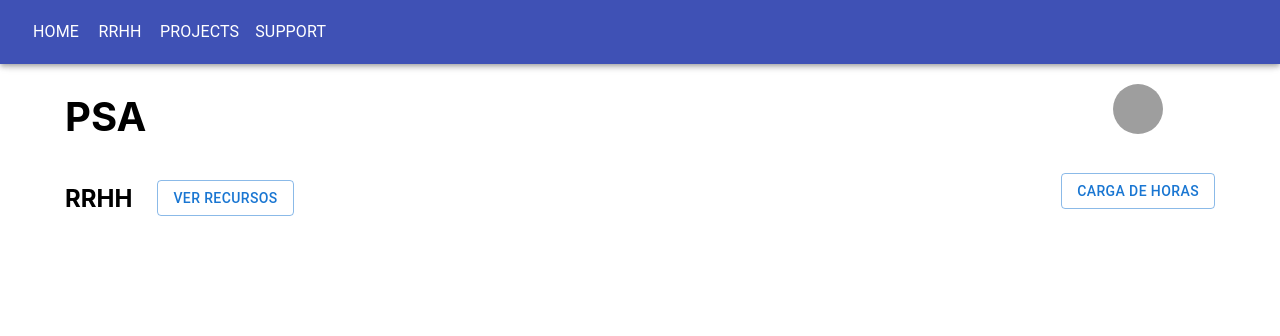
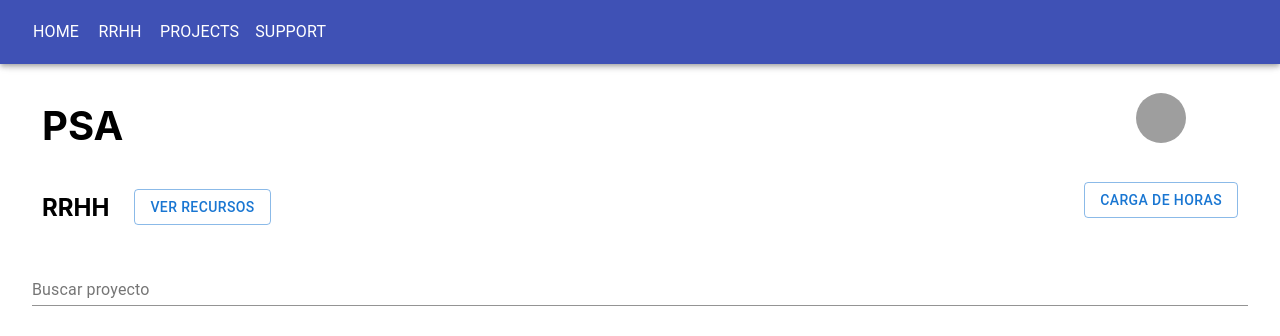
Before and after one commit to n-zu/aninfo_tribu_1_2022_1c, a Next.js app: page /rrhh in a window 1280 px wide. Shown: the top 336 px of the page. Built offline with nearby package versions, Linux system fonts and the light colour scheme; no server answers; grey boxes are pictures that could not be loaded.

Commit message:
Avances en el home de rrhh 	- Nuevo componente 	- Modificaciones en el componente Listbar

```diff
--- a/src/components/common/ListBar.tsx
+++ b/src/components/common/ListBar.tsx
@@ -7,9 +7,10 @@ type BarProps = {
   label: string;
   options: Options[];
   routeFunction: Function;
+  create?: boolean;
 };
 
-const ListBar = ({ handleNew, label, options, routeFunction }: BarProps) => {
+const ListBar = ({ handleNew, label, options, routeFunction, create }: BarProps) => {
   return (
     <div
       style={{
@@ -24,7 +25,7 @@ const ListBar = ({ handleNew, label, options, routeFunction }: BarProps) => {
         label={"Buscar " + label}
         routeFunction={routeFunction}
       />
-      <Button
+      {create ? <Button
         style={{
           whiteSpace: "nowrap",
           padding: "0 2em",
@@ -36,7 +37,8 @@ const ListBar = ({ handleNew, label, options, routeFunction }: BarProps) => {
         onClick={handleNew}
       >
         Crear {label}
-      </Button>
+      </Button> : <></>}
+
     </div>
   );
 };
--- /dev/null
+++ b/src/components/rrhh/LayoutHomeRRHH.tsx
@@ -0,0 +1,24 @@
+import React from 'react'
+import Avatar from '@mui/material/Avatar';
+import Button from '@mui/material/Button';
+
+const LayoutHomeRRHH = () => {
+  return (
+    <div><div style={{ padding: '10px', display: 'flex',justifyContent: 'space-between'}}>
+        <div style={{display: 'flex ',justifyContent: 'space-around', flexDirection: 'column'}}>
+        <h1 style={{fontSize: '40px'}}>PSA</h1>
+        <div style={{display: 'flex ', gap: '25px',alignItems: 'center'}}>
+            <h1 style={{fontSize: '24px'}}>RRHH</h1>
+            <Button sx={{}} href={"/rrhh/registro_de_horas/proyecto/tarea/recurso"} variant="outlined">Ver Recursos</Button>
+        </div>
+        </div>
+        <div style={{float: 'right',display: 'flex ', justifyContent: 'space-around', alignItems: 'center',flexDirection: 'column'}}>
+            <Avatar src="/broken-image.jpg" sx={{ width: 50, height: 50 }} />
+            <Button href={"/rrhh/registro_de_horas/proyecto"} variant="outlined">Carga de Horas</Button>
+        </div>
+    </div>
+  </div>
+  )
+}
+
+export default LayoutHomeRRHH
--- a/src/pages/projects/index.tsx
+++ b/src/pages/projects/index.tsx
@@ -17,6 +17,7 @@ const Projects: NextPage = () => {
         label="proyecto"
         options={projectsData.projects}
         routeFunction={routeToProject}
+        create={true}
       />
       <ProjectsList {...projectsData} />
       <NewProjectModal
--- a/src/pages/rrhh/index.tsx
+++ b/src/pages/rrhh/index.tsx
@@ -1,6 +1,10 @@
 import type { NextPage } from "next";
-import Avatar from '@mui/material/Avatar';
-import Button from '@mui/material/Button';
+import ListBar from "../../components/common/ListBar";
+import LayoutHomeRRHH from "../../components/rrhh/LayoutHomeRRHH";
+import { useState } from "react";
+import { useProjects } from "../../services/projects";
+import ProjectsList from "../../components/projects/ProjectsList";
+import { routeToProject } from "../../util/util";
 
 
 const Home: NextPage = () => {
@@ -8,19 +12,17 @@ const Home: NextPage = () => {
     { href: "/rrhh/registro_de_horas/proyecto/tarea/recurso", label: "recurso" },
     { href: "/rrhh/registro_de_horas/proyecto",label: "carga_horas" },
   ];
+  const projectsData = useProjects();
+  const [open, setOpen] = useState(false);
   return (
-    <div className="page" style={{ margin:'25px', padding: '40px', display: 'flex',justifyContent: 'space-between'}}>
-        <div style={{display: 'flex ',justifyContent: 'space-around', flexDirection: 'column'}}>
-          <h1 style={{fontSize: '40px'}}>PSA</h1>
-          <div style={{display: 'flex ', gap: '25px',alignItems: 'center'}}>
-            <h1 style={{fontSize: '24px'}}>RRHH</h1>
-            <Button sx={{}} href={"/rrhh/registro_de_horas/proyecto/tarea/recurso"} variant="outlined">Ver Recursos</Button>
-          </div>
-        </div>
-      <div style={{float: 'right',display: 'flex ', justifyContent: 'space-around', alignItems: 'center',flexDirection: 'column'}}>
-          <Avatar src="/broken-image.jpg" sx={{ width: 50, height: 50 }} />
-          <Button href={"/rrhh/registro_de_horas/proyecto"} variant="outlined">Carga de Horas</Button>
-      </div>
+    <div className="page">
+      <LayoutHomeRRHH/>
+      <ListBar
+        handleNew={() => setOpen(true)}
+        label="proyecto"
+        options={projectsData.projects}
+        routeFunction={routeToProject}
+      />
     </div>
   );
 };
```
